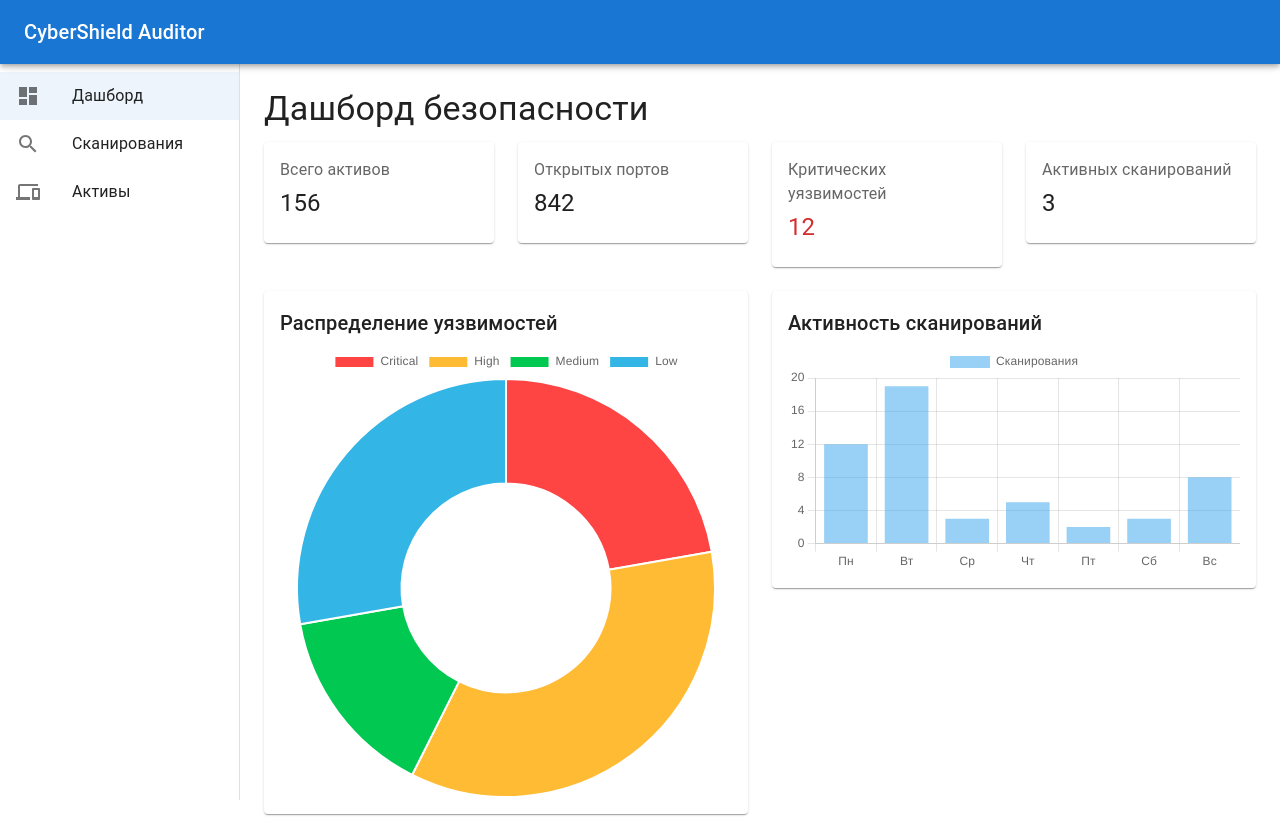
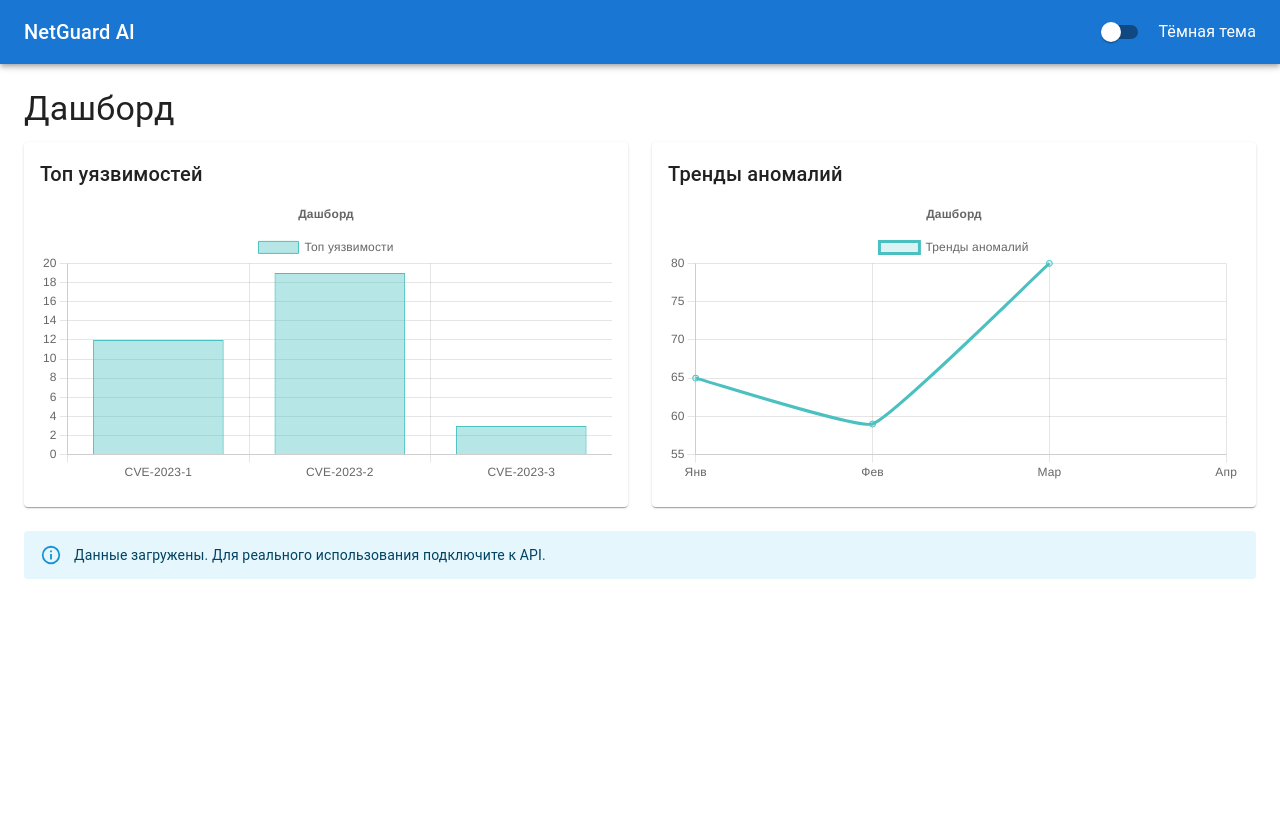
Before and after one commit to qqq-wp/netguard_ai, a React (Vite) app in the folder frontend/: page / in a window 1280 px wide. After the commit the page ends 800 px from the top, so only its background shows below. Built offline with nearby package versions, Linux system fonts and the light colour scheme; no server answers.

Commit message:
Inital commit

```diff
--- a/frontend/src/App.tsx
+++ b/frontend/src/App.tsx
@@ -1,36 +1,38 @@
-import React from 'react';
+import React, { useState } from 'react';
 import { BrowserRouter as Router, Routes, Route } from 'react-router-dom';
 import { ThemeProvider, createTheme } from '@mui/material/styles';
-import CssBaseline from '@mui/material/CssBaseline';
-import Layout from './components/Layout';
+import { CssBaseline, AppBar, Toolbar, Typography, Switch, Box } from '@mui/material';
 import Dashboard from './pages/Dashboard';
-import Scans from './pages/Scans';
-import Assets from './pages/Assets';
-
-const theme = createTheme({
-  palette: {
-    mode: 'light',
-    primary: {
-      main: '#1976d2',
-    },
-    secondary: {
-      main: '#dc004e',
-    },
-  },
-});
+import ScanPage from './pages/ScanPage';
+import AI from './pages/AI'; // Добавьте позже для ИИ-вкладки
+import { lightTheme, darkTheme } from './themes';
 
 const App: React.FC = () => {
+  const [darkMode, setDarkMode] = useState(false);
+  const theme = createTheme(darkMode ? darkTheme : lightTheme);
+
   return (
     <ThemeProvider theme={theme}>
       <CssBaseline />
       <Router>
-        <Layout>
+        <AppBar position="static">
+          <Toolbar>
+            <Typography variant="h6" flexGrow={1}>NetGuard AI</Typography>
+            <Switch
+              checked={darkMode}
+              onChange={(e) => setDarkMode(e.target.checked)}
+              color="default"
+            />
+            <Typography ml={1}>Тёмная тема</Typography>
+          </Toolbar>
+        </AppBar>
+        <Box p={3}>
           <Routes>
             <Route path="/" element={<Dashboard />} />
-            <Route path="/scans" element={<Scans />} />
-            <Route path="/assets" element={<Assets />} />
+            <Route path="/scan" element={<ScanPage />} />
+            <Route path="/ai" element={<AI />} />
           </Routes>
-        </Layout>
+        </Box>
       </Router>
     </ThemeProvider>
   );
--- a/frontend/src/pages/Dashboard.tsx
+++ b/frontend/src/pages/Dashboard.tsx
@@ -1,143 +1,101 @@
-import React from 'react';
-import {
-  Grid,
-  Paper,
-  Typography,
-  Card,
-  CardContent,
-  Box,
-} from '@mui/material';
+import React, { useEffect, useState } from 'react';
+import { Grid, Card, CardContent, Typography, Alert } from '@mui/material';
 import {
   Chart as ChartJS,
   CategoryScale,
   LinearScale,
   BarElement,
+  LineElement,
+  PointElement,
   Title,
   Tooltip,
   Legend,
-  ArcElement,
 } from 'chart.js';
-import { Bar, Doughnut } from 'react-chartjs-2';
+import { Bar, Line } from 'react-chartjs-2';
 
+// Регистрация компонентов Chart.js
 ChartJS.register(
   CategoryScale,
   LinearScale,
   BarElement,
+  LineElement,
+  PointElement,
   Title,
   Tooltip,
-  Legend,
-  ArcElement
+  Legend
 );
 
 const Dashboard: React.FC = () => {
-  // Пример данных для графиков
-  const vulnerabilityData = {
-    labels: ['Critical', 'High', 'Medium', 'Low'],
-    datasets: [
-      {
-        label: 'Уязвимости по критичности',
-        data: [12, 19, 8, 15],
-        backgroundColor: [
-          '#ff4444',
-          '#ffbb33',
-          '#00C851',
-          '#33b5e5',
-        ],
-      },
-    ],
+  const [data, setData] = useState({ vulns: [], anomalies: [] }); // Заглушка; позже fetch из API
+
+  useEffect(() => {
+    // Симуляция fetch данных из backend
+    setData({
+      vulns: [
+        { id: 'CVE-2023-1', count: 12 },
+        { id: 'CVE-2023-2', count: 19 },
+        { id: 'CVE-2023-3', count: 3 },
+      ],
+      anomalies: [65, 59, 80],
+    });
+  }, []);
+
+  const barData = {
+    labels: data.vulns.map(v => v.id),
+    datasets: [{
+      label: 'Топ уязвимости',
+      data: data.vulns.map(v => v.count),
+      backgroundColor: 'rgba(75, 192, 192, 0.4)',
+      borderColor: 'rgba(75, 192, 192, 1)',
+      borderWidth: 1,
+    }],
   };
 
-  const scanActivityData = {
-    labels: ['Пн', 'Вт', 'Ср', 'Чт', 'Пт', 'Сб', 'Вс'],
-    datasets: [
-      {
-        label: 'Сканирования',
-        data: [12, 19, 3, 5, 2, 3, 8],
-        backgroundColor: 'rgba(53, 162, 235, 0.5)',
-      },
-    ],
+  const lineData = {
+    labels: ['Янв', 'Фев', 'Мар', 'Апр'],
+    datasets: [{
+      label: 'Тренды аномалий',
+      data: data.anomalies,
+      borderColor: 'rgb(75, 192, 192)',
+      backgroundColor: 'rgba(75, 192, 192, 0.2)',
+      tension: 0.1,
+    }],
+  };
+
+  const options = {
+    responsive: true,
+    plugins: {
+      legend: { position: 'top' as const },
+      title: { display: true, text: 'Дашборд' },
+    },
   };
 
   return (
-    <Box>
-      <Typography variant="h4" gutterBottom>
-        Дашборд безопасности
-      </Typography>
-
+    <>
+      <Typography variant="h4" gutterBottom>Дашборд</Typography>
       <Grid container spacing={3}>
-        {/* Статистика */}
-        <Grid item xs={12} sm={6} md={3}>
+        <Grid item xs={12} md={6}>
           <Card>
             <CardContent>
-              <Typography color="textSecondary" gutterBottom>
-                Всего активов
-              </Typography>
-              <Typography variant="h5" component="div">
-                156
-              </Typography>
+              <Typography variant="h6" gutterBottom>Топ уязвимостей</Typography>
+              <Bar data={barData} options={options} />
             </CardContent>
           </Card>
         </Grid>
-
-        <Grid item xs={12} sm={6} md={3}>
+        <Grid item xs={12} md={6}>
           <Card>
             <CardContent>
-              <Typography color="textSecondary" gutterBottom>
-                Открытых портов
-              </Typography>
-              <Typography variant="h5" component="div">
-                842
-              </Typography>
+              <Typography variant="h6" gutterBottom>Тренды аномалий</Typography>
+              <Line data={lineData} options={options} />
             </CardContent>
           </Card>
         </Grid>
-
-        <Grid item xs={12} sm={6} md={3}>
-          <Card>
-            <CardContent>
-              <Typography color="textSecondary" gutterBottom>
-                Критических уязвимостей
-              </Typography>
-              <Typography variant="h5" component="div" color="error">
-                12
-              </Typography>
-            </CardContent>
-          </Card>
-        </Grid>
-
-        <Grid item xs={12} sm={6} md={3}>
-          <Card>
-            <CardContent>
-              <Typography color="textSecondary" gutterBottom>
-                Активных сканирований
-              </Typography>
-              <Typography variant="h5" component="div">
-                3
-              </Typography>
-            </CardContent>
-          </Card>
-        </Grid>
-
-        {/* Графики */}
-        <Grid item xs={12} md={6}>
-          <Paper sx={{ p: 2 }}>
-            <Typography variant="h6" gutterBottom>
-              Распределение уязвимостей
-            </Typography>
-            <Doughnut data={vulnerabilityData} />
-          </Paper>
-        </Grid>
-
-        <Grid item xs={12} md={6}>
-          <Paper sx={{ p: 2 }}>
-            <Typography variant="h6" gutterBottom>
-              Активность сканирований
-            </Typography>
-            <Bar data={scanActivityData} />
-          </Paper>
+        {/* Добавьте больше: Heatmap портов, Pie типов активов */}
+        <Grid item xs={12}>
+          <Alert severity="info">Данные загружены. Для реального использования подключите к API.</Alert>
         </Grid>
       </Grid>
-    </Box>
+    </>
   );
 };
 
--- /dev/null
+++ b/frontend/src/pages/ScanPage.tsx
@@ -0,0 +1,87 @@
+import React, { useState } from 'react';
+import { Button, TextField, Card, CardContent, Typography, Alert, MenuItem } from '@mui/material';
+import axios from 'axios';
+
+const ScanPage: React.FC = () => {
+  const [subnet, setSubnet] = useState('192.168.1.0/24');
+  const [mode, setMode] = useState('quick');
+  const [customFlags, setCustomFlags] = useState('');
+  const [status, setStatus] = useState('');
+  const [taskId, setTaskId] = useState<number | null>(null);
+
+  const startScan = async () => {
+    try {
+      const response = await axios.post('http://localhost:8000/api/scan/start', {
+        subnet,
+        mode,
+        custom_flags: customFlags,
+      });
+      setTaskId(response.data.task_id);
+      setStatus(`Задача ${response.data.task_id} добавлена в очередь (статус: ${response.data.status})`);
+    } catch (error: any) {
+      setStatus(`Ошибка запуска: ${error.response?.data?.detail || error.message}`);
+    }
+  };
+
+  const checkStatus = async () => {
+    if (!taskId) return;
+    try {
+      const response = await axios.get(`http://localhost:8000/api/scan/${taskId}/status`);
+      setStatus(`Статус: ${response.data.status}. Результаты: ${JSON.stringify(response.data.results, null, 2)}`);
+    } catch (error: any) {
+      setStatus(`Ошибка проверки: ${error.message}`);
+    }
+  };
+
+  return (
+    <Card sx={{ maxWidth: 600 }}>
+      <CardContent>
+        <Typography variant="h6" gutterBottom>Запуск сканирования</Typography>
+        <TextField
+          label="Подсеть (CIDR)"
+          value={subnet}
+          onChange={(e) => setSubnet(e.target.value)}
+          fullWidth
+          margin="normal"
+        />
+        <TextField
+          label="Режим"
+          select
+          value={mode}
+          onChange={(e) => setMode(e.target.value)}
+          fullWidth
+          margin="normal"
+        >
+          <MenuItem value="ping">Ping-скан</MenuItem>
+          <MenuItem value="quick">Быстрое</MenuItem>
+          <MenuItem value="full">Полное</MenuItem>
+          <MenuItem value="custom">Пользовательский</MenuItem>
+        </TextField>
+        {mode === 'custom' && (
+          <TextField
+            label="Кастомные флаги nmap"
+            value={customFlags}
+            onChange={(e) => setCustomFlags(e.target.value)}
+            fullWidth
+            margin="normal"
+            helperText="Пример: -sV --script vuln"
+          />
+        )}
+        <Button variant="contained" onClick={startScan} fullWidth sx={{ mt: 2 }}>
+          Запустить сканирование
+        </Button>
+        {taskId && (
+          <Button variant="outlined" onClick={checkStatus} fullWidth sx={{ mt: 1 }}>
+            Проверить статус
+          </Button>
+        )}
+        {status && <Alert severity="info" sx={{ mt: 2 }}>{status}</Alert>}
+        <Typography variant="body2" sx={{ mt: 2 }}>
+          Только одна задача активна; новые добавляются в очередь.
+        </Typography>
+      </CardContent>
+    </Card>
+  );
+};
+
+export default ScanPage;
--- /dev/null
+++ b/frontend/src/themes.ts
@@ -0,0 +1,15 @@
+import { PaletteOptions } from '@mui/material/styles';
+
+export const lightTheme: PaletteOptions = {
+  mode: 'light',
+  primary: { main: '#1976d2' },
+  background: { default: '#f5f5f5', paper: '#ffffff' },
+  text: { primary: '#000000' },
+};
+
+export const darkTheme: PaletteOptions = {
+  mode: 'dark',
+  primary: { main: '#90caf9' },
+  background: { default: '#121212', paper: '#1e1e1e' },
+  text: { primary: '#ffffff' },
+};
```
Also changed, not shown: frontend/package.json (+19 -19 lines), 1 other file (tests, documents, lock files or other folders).
